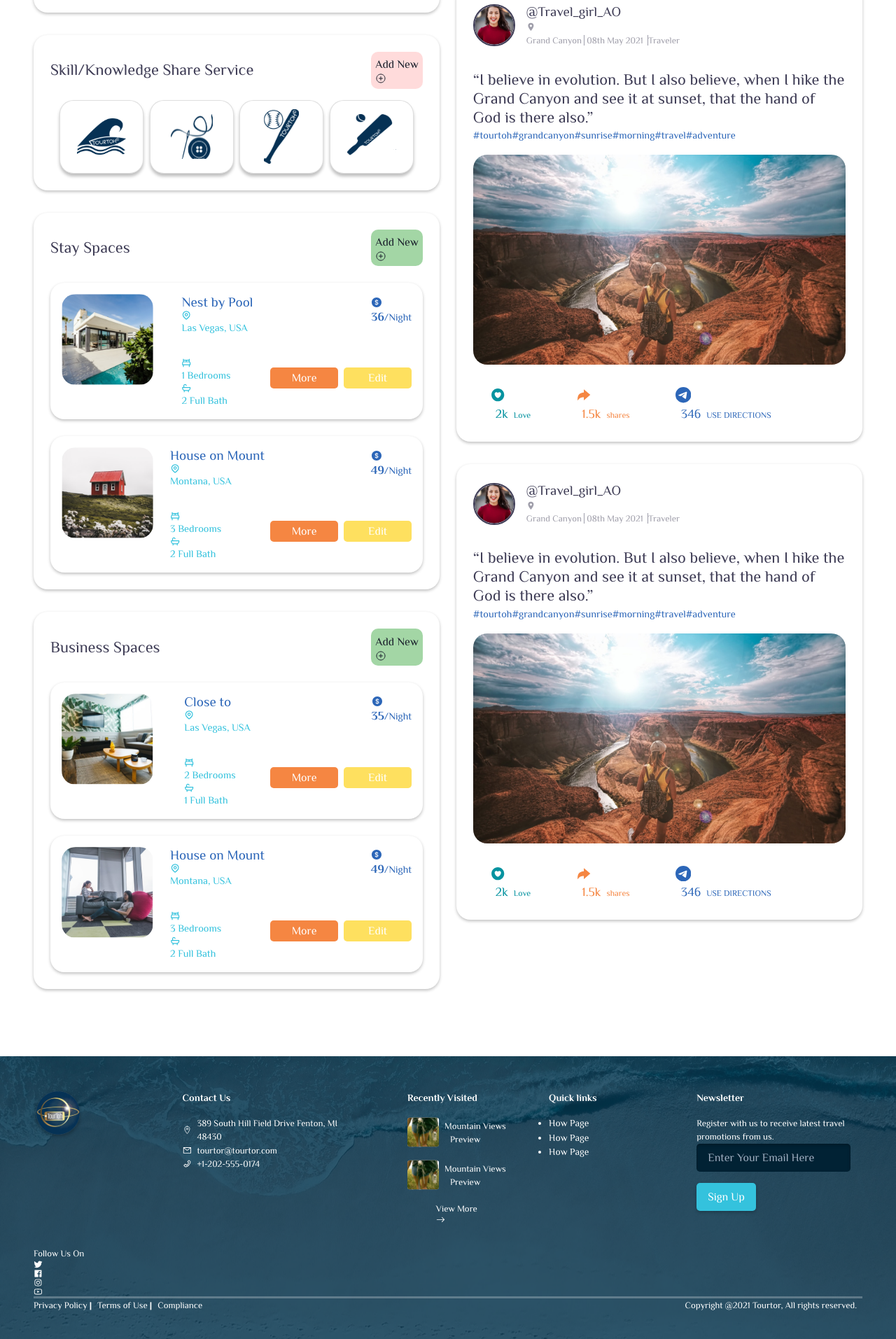
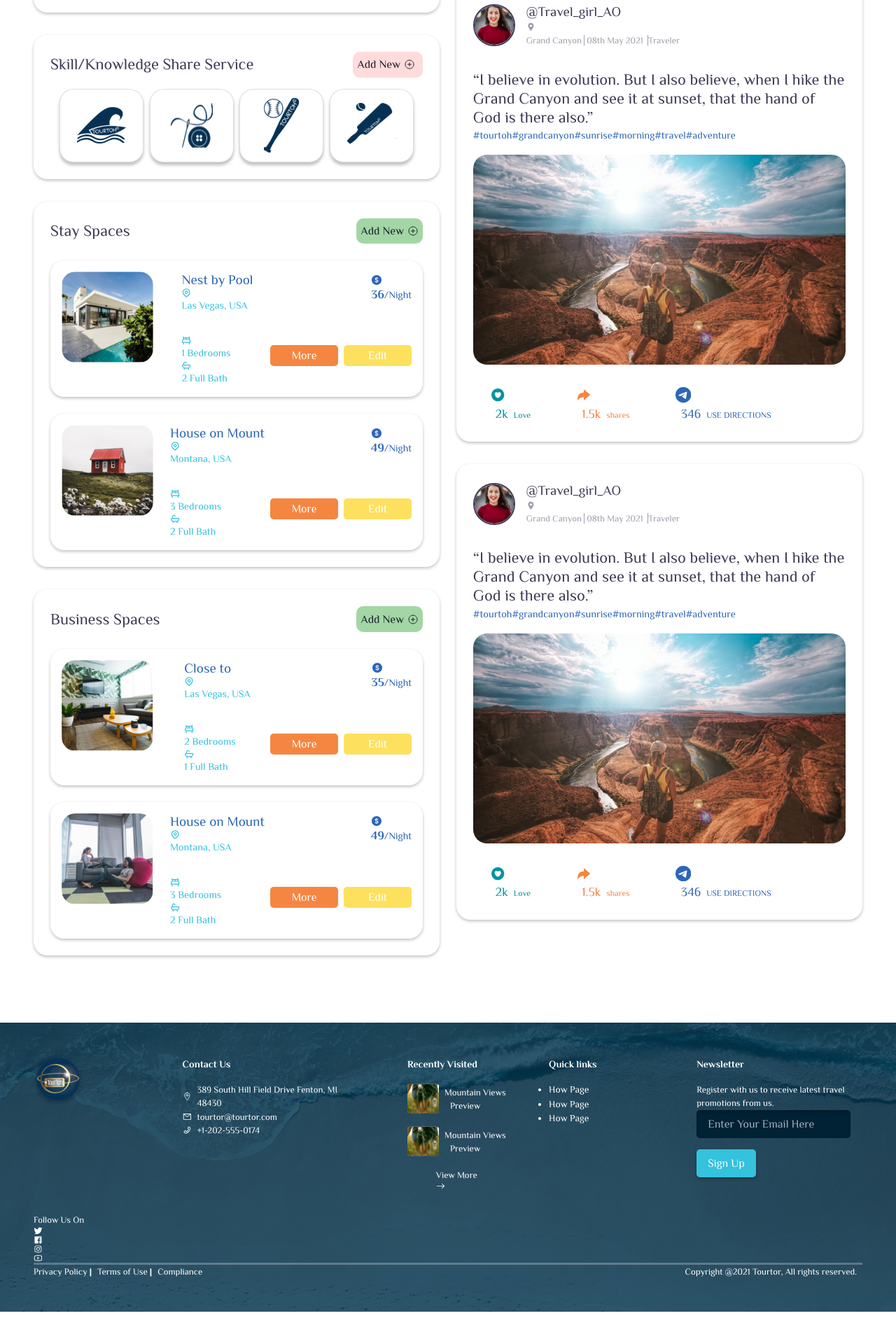
Before and after one commit to TamaraAbells/tamara-abels, a React (Create React App) app: page /guider-profile in a window 1280 px wide. Shown: the part 1615-3528 px from the top of the page at 70% size. After the commit the page ends 3489 px from the top, so only its background shows below. Built offline with nearby package versions, Linux system fonts and the light colour scheme.

Commit message:
make guider page responsive

```diff
--- a/src/Components/Cards/FeatureCard.js
+++ b/src/Components/Cards/FeatureCard.js
@@ -46,9 +46,16 @@ const FeatureCardStyles = styled.div`
   }
 
   button {
+    width: 100px;
     padding: 0.4rem;
     background: rgba(255, 184, 184, 0.5);
     border-radius: 10px;
+    display: flex;
+    align-items: center;
+
+    svg {
+      margin-left: 0.3rem;
+    }
   }
 
   .cards {
--- a/src/Components/Cards/Spaces.js
+++ b/src/Components/Cards/Spaces.js
@@ -68,6 +68,12 @@ const SpacesStyles = styled.div`
       padding: 0.4rem;
       background: rgba(76, 175, 80, 0.51);
       border-radius: 10px;
+      display: flex;
+      align-items: center;
+
+      svg {
+        margin-left: 0.3rem;
+      }
     }
   }
 
@@ -84,9 +90,19 @@ const SpacesStyles = styled.div`
     justify-content: space-between;
     position: relative;
 
+    @media screen and (max-width: 600px) {
+      flex-direction: column;
+    }
+
     .img {
       height: 130px;
       overflow: hidden;
+
+      @media screen and (max-width: 600px) {
+        width: 100%;
+        height: 170px;
+        margin-bottom: 1rem;
+      }
 
       img {
         width: 100%;
@@ -102,6 +118,10 @@ const SpacesStyles = styled.div`
       div {
         &:nth-child(1) {
           margin-bottom: 2rem;
+
+          @media screen and (max-width: 600px) {
+            margin-bottom: 0;
+          }
         }
         h6 {
           font-weight: 500;
@@ -126,6 +146,12 @@ const SpacesStyles = styled.div`
       justify-content: space-between;
       flex-direction: column;
 
+      @media screen and (max-width: 600px) {
+        margin-top: 1rem;
+        display: block;
+        padding: 0 1rem;
+      }
+
       p {
         color: #2c66b8;
         font-size: 0.9rem;
@@ -145,6 +171,10 @@ const SpacesStyles = styled.div`
         display: flex;
         margin-bottom: auto;
         margin-top: 30%;
+
+        @media screen and (max-width: 600px) {
+          margin-top: 0.3rem;
+         }
         button {
           width: 97px;
           height: 30px;
--- a/src/Components/Cards/Stats.js
+++ b/src/Components/Cards/Stats.js
@@ -44,6 +44,10 @@ const StatsStyles = styled.div`
   background-position: center;
   background-repeat: no-repeat;
 
+  @media screen and (max-width: 600px) {
+    padding: 1rem;
+   }
+
   div {
     text-align: center;
     text-shadow: 0px 2px 4px rgba(0, 0, 0, 0.25);
--- a/src/Components/Footer/Footer.js
+++ b/src/Components/Footer/Footer.js
@@ -132,6 +132,9 @@ const FooterStyles = styled.div`
   margin-top: 6rem;
   padding: 3rem;
   background: url(${footerBg});
+  background-position: center;
+  background-repeat: no-repeat;
+  background-size: cover;
   color: #fff;
 
   #follow {
@@ -140,7 +143,7 @@ const FooterStyles = styled.div`
       align-items: center;
       justify-content: space-between;
       width: 80%;
-     }
+    }
   }
 
   @media screen and (max-width: 800px) {
--- a/src/Pages/GuiderProfile/Header.js
+++ b/src/Pages/GuiderProfile/Header.js
@@ -31,5 +31,9 @@ const HeaderStyles = styled.div`
     background-position: center;
     background-repeat: no-repeat;
     background-size: cover;
+
+    @media screen and (max-width: 600px) {
+      height: 30vh;
+     }
   }
 `;
--- a/src/Pages/GuiderProfile/LeftCard.js
+++ b/src/Pages/GuiderProfile/LeftCard.js
@@ -133,4 +133,7 @@ const LeftCard = () => {
 export default LeftCard;
 const LeftCardStyles = styled.div`
   width: 49%;
+  @media screen and (max-width: 800px) {
+    width: 100%;
+  }
 `;
--- a/src/Pages/GuiderProfile/ProfileBody.js
+++ b/src/Pages/GuiderProfile/ProfileBody.js
@@ -23,4 +23,9 @@ const ProfileBodyStyles = styled.div`
   display: flex;
   align-items: flex-start;
   justify-content: space-between;
+
+  @media screen and (max-width: 800px) {
+    display: block;
+    padding: 0 1rem;
+  }
 `;
--- a/src/Pages/GuiderProfile/RightCard.js
+++ b/src/Pages/GuiderProfile/RightCard.js
@@ -21,4 +21,8 @@ const RightCard = () => {
 export default RightCard;
 const RightCardStyles = styled.div`
   width: 49%;
+
+  @media screen and (max-width: 800px) {
+    width: 100%;
+   }
 `;
--- a/src/Pages/GuiderProfile/index.js
+++ b/src/Pages/GuiderProfile/index.js
@@ -24,6 +24,9 @@ const ProfileStyles = styled.div`
     justify-content: space-between;
     font-style: normal;
     font-weight: 500;
+    @media screen and (max-width: 600px) {
+      display: block;
+     }
     h5 {
       font-size: 1.4rem;
       line-height: 2rem;
```
